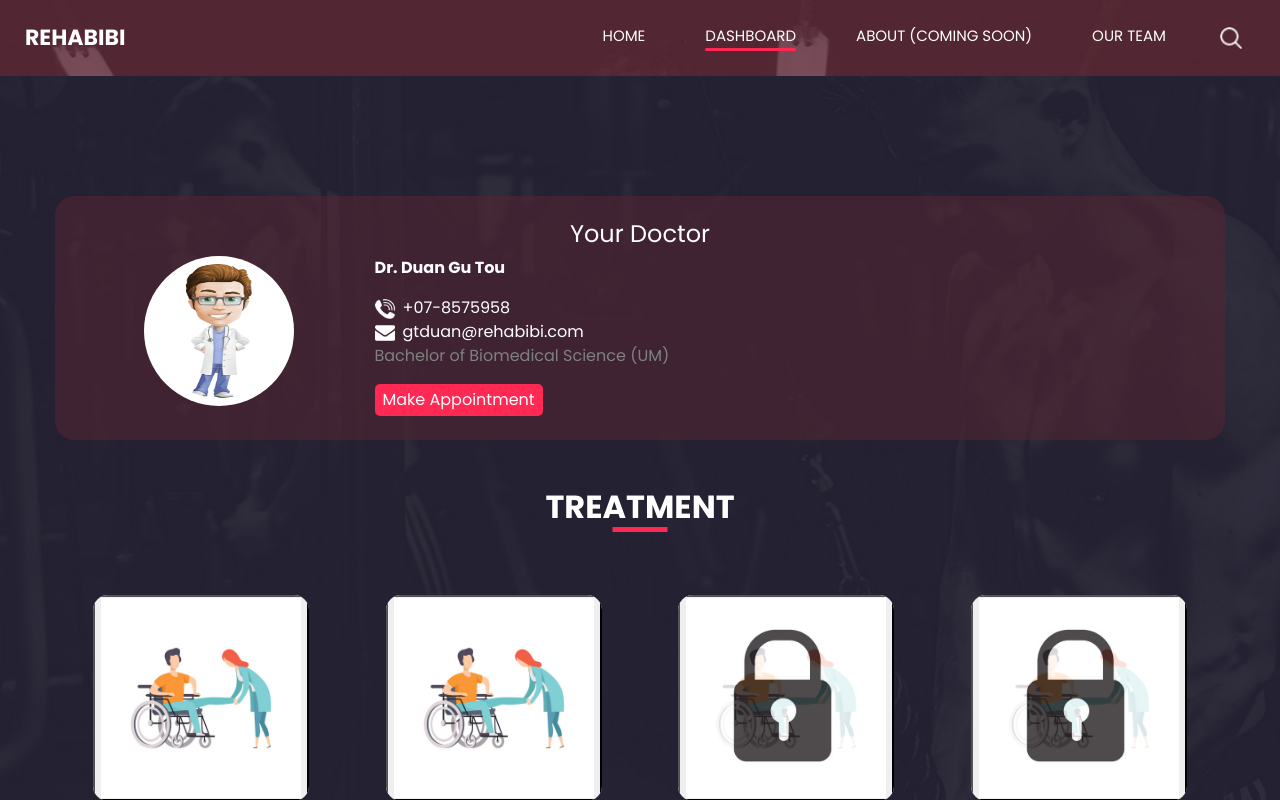
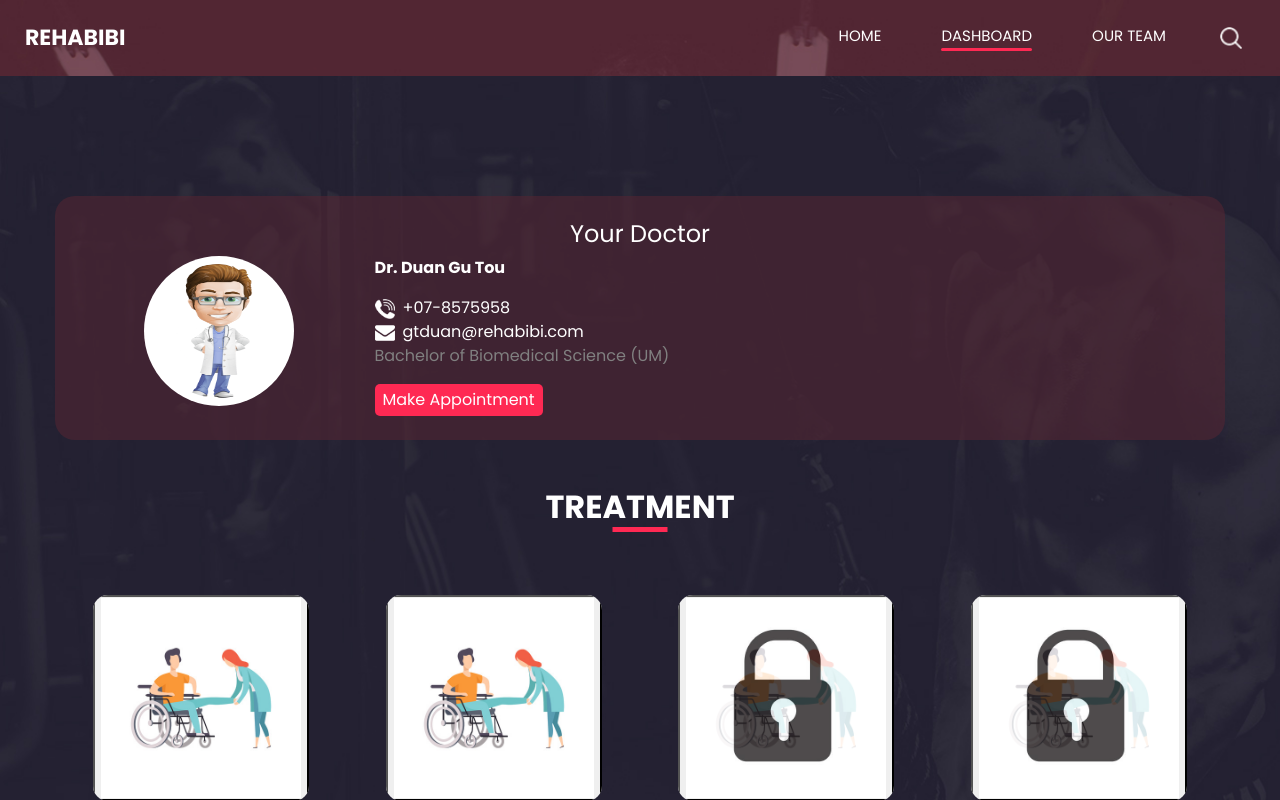
Before and after one commit to IhFahn/Rehabibi, a Django app: page /dashboard/ in a window 1280 px wide. Shown: the top 800 px of the page. Run offline with Django 4.2, Linux system fonts and the light colour scheme; some libraries are stand-ins or nearby versions.

Commit message:
navigation bar

```diff
--- a/autorehab/templates/autorehab/base_dev.html
+++ b/autorehab/templates/autorehab/base_dev.html
@@ -56,9 +56,9 @@
                     <!-- <li class="nav-item  {% if url == 'exercise'%}active{% endif %} " >
                       <a class="nav-link" href="{% url 'exercise' %}">Exercise</a>
                     </li> -->
-                    <li class="nav-item ">
-                      <a class="nav-link" href="{% url 'setup_dev' %}"> About (coming soon)</a>
-                    </li>
+                    <!-- <li class="nav-item ">
+                      <a class="nav-link" href="#"> About (coming soon)</a>
+                    </li> -->
                     <li class="nav-item ">
                       <a class="nav-link" href="{% url 'our_team' %}"> Our Team</a>
                     </li>
```
